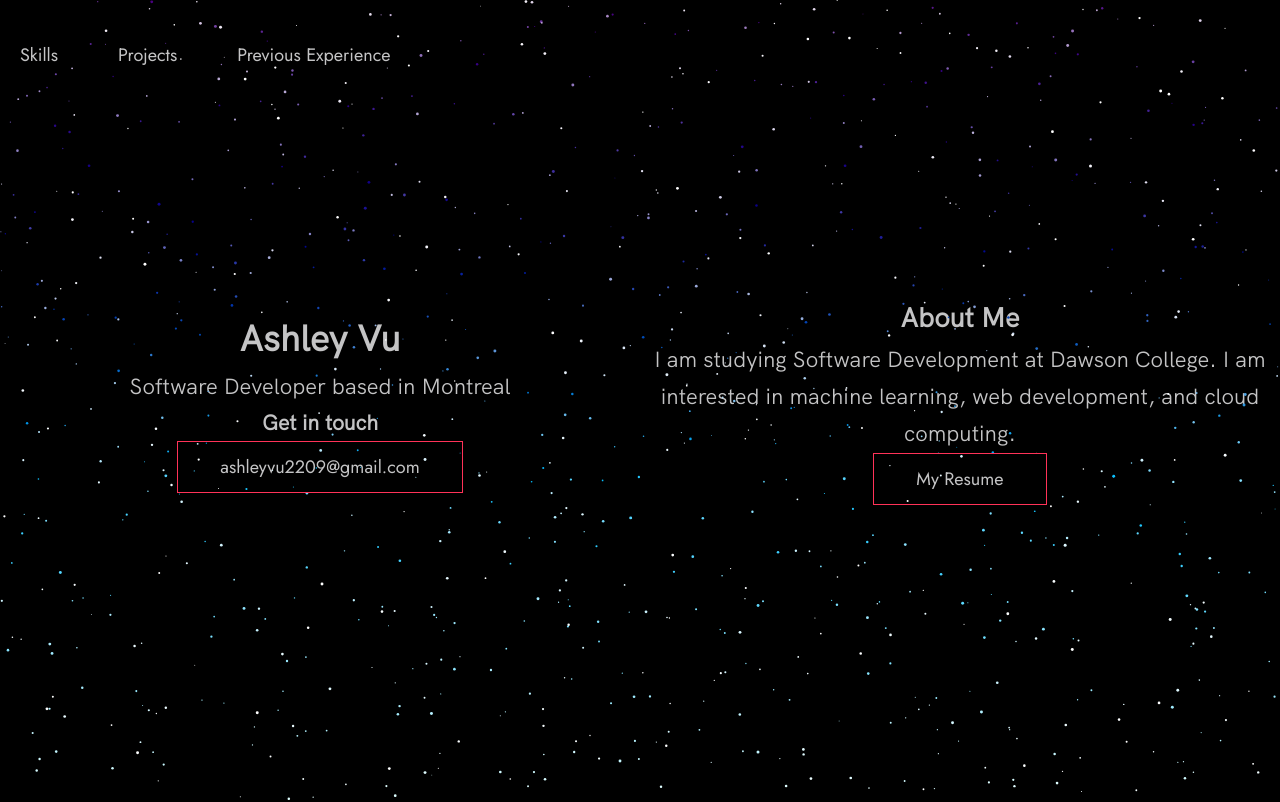
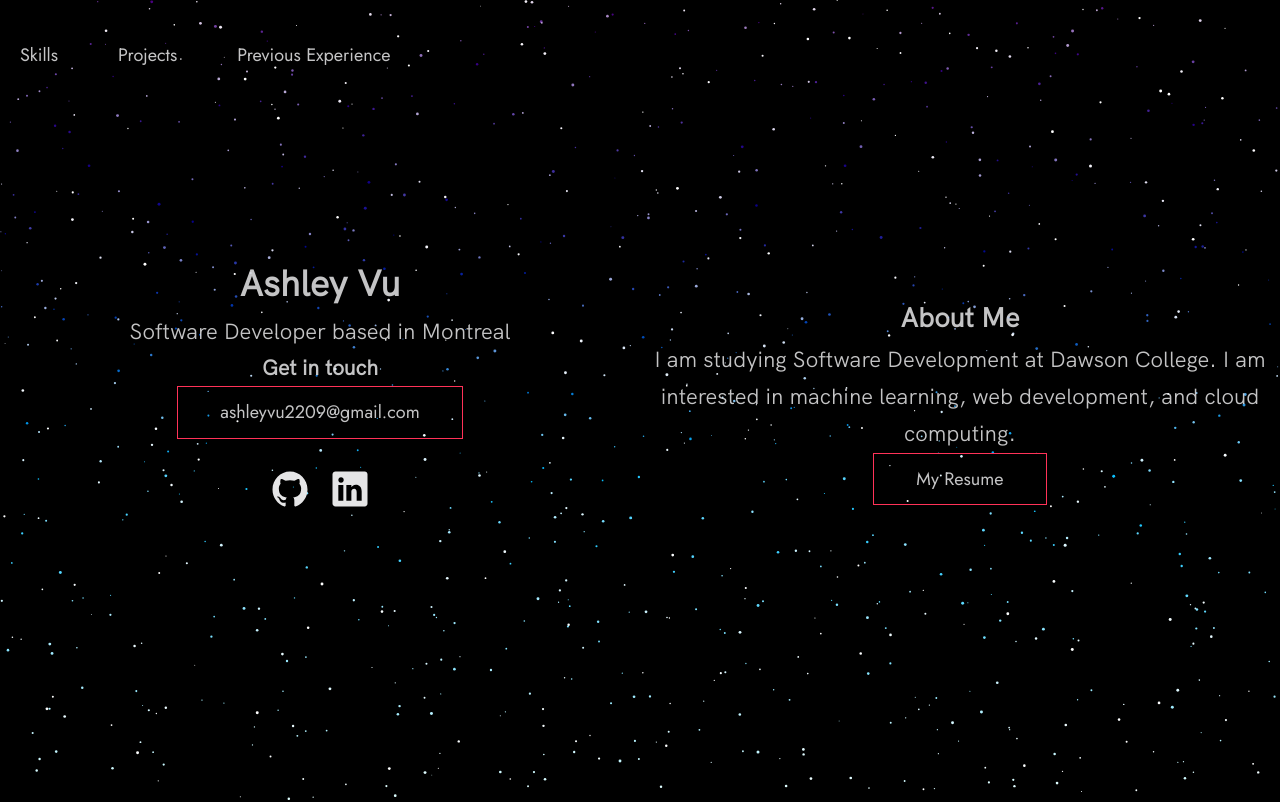
Before and after one commit to alwrence9/portfolio-react, a React (Create React App) app: page / in a window 1280 px wide. Shown: the top 802 px of the page. Built offline with nearby package versions, Linux system fonts and the light colour scheme; no server answers.

Commit message:
Add socials everywhere

```diff
--- a/src/App.js
+++ b/src/App.js
@@ -5,6 +5,7 @@ import SkillsShelf from "./components/SkillShelf/SkillsShelf";
 import Experiences from "./components/Experiences/Experiences";
 import Starlight from "./components/Starlight/Starlight";
 import Projects from "./components/Projects/Projects";
+import Socials from "./components/Socials/Socials";
 
 function App() {
   return (
@@ -22,21 +23,7 @@ function App() {
               <Experiences/>
           </main>
           <footer role="contentinfo" className="footer">
-              <div className="row">
-                  <ul className="footer__social-links">
-                      <li className="footer__social-link-item">
-                          <a href="https://github.com/alwrence9/" title="Link to Github Profile">
-                              <img src="./images/github.svg" className="footer__social-image" alt="Github"/>
-                          </a>
-                      </li>
-                      <li className="footer__social-link-item">
-                          <a href="https://www.linkedin.com/in/hong-minh-vu-77a072250/">
-                              <img src="./images/linkedin.svg" title="Link to Linkedin Profile"
-                                   className="footer__social-image" alt="Linkedin"/>
-                          </a>
-                      </li>
-                  </ul>
-              </div>
+              <Socials />
           </footer>
       </div>
   );
--- a/src/components/AboutMe/AboutMe.js
+++ b/src/components/AboutMe/AboutMe.js
@@ -1,5 +1,6 @@
 import React from 'react';
 import './aboutMe.css'
+import Socials from "../Socials/Socials";
 
 function AboutMe() {
     return (
@@ -13,6 +14,7 @@ function AboutMe() {
                     <h3>Get in touch</h3>
                     <a href="mailto: ashleyvu2209@gmail.com" className="btn">ashleyvu2209@gmail.com</a>
                 </div>
+                <Socials />
             </div>
             <div className="about-me-item">
                 <h2>About Me</h2>
--- /dev/null
+++ b/src/components/Socials/Socials.css
@@ -0,0 +1,3 @@
+.social {
+    z-index: 10;
+}
--- /dev/null
+++ b/src/components/Socials/Socials.js
@@ -0,0 +1,21 @@
+function Socials() {
+    return (
+        <div className="row social">
+            <ul className="footer__social-links">
+                <li className="footer__social-link-item">
+                    <a href="https://github.com/alwrence9/" title="Link to Github Profile">
+                        <img src="./images/github.svg" className="footer__social-image" alt="Github"/>
+                    </a>
+                </li>
+                <li className="footer__social-link-item">
+                    <a href="https://www.linkedin.com/in/hong-minh-vu-77a072250/">
+                        <img src="./images/linkedin.svg" title="Link to Linkedin Profile"
+                             className="footer__social-image" alt="Linkedin"/>
+                    </a>
+                </li>
+            </ul>
+        </div>
+    )
+}
+
+export default Socials;
--- a/src/index.css
+++ b/src/index.css
@@ -321,6 +321,7 @@ body:not(.user-is-tabbing) a:focus {
 .starlight {
   top: 0;
   position: absolute;
+  z-index: -10;
 }
 
 .about-me {
```
